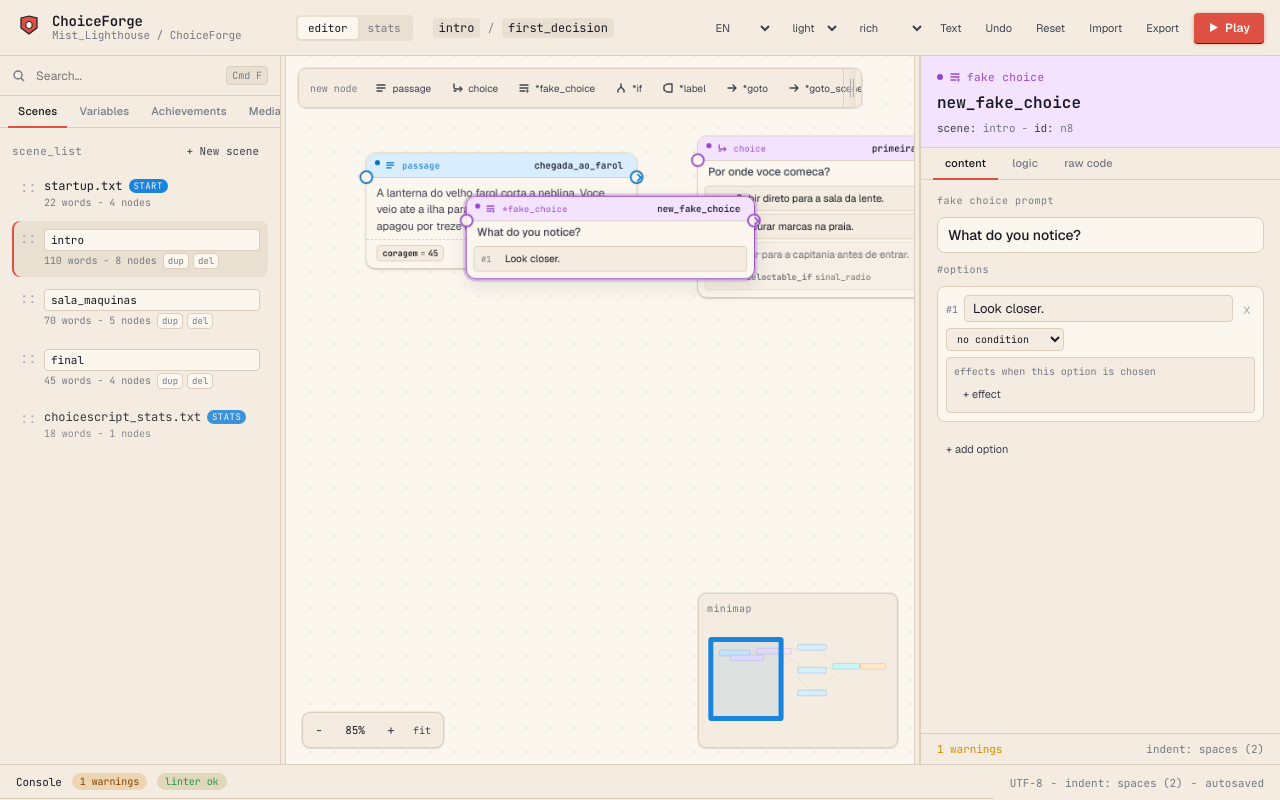
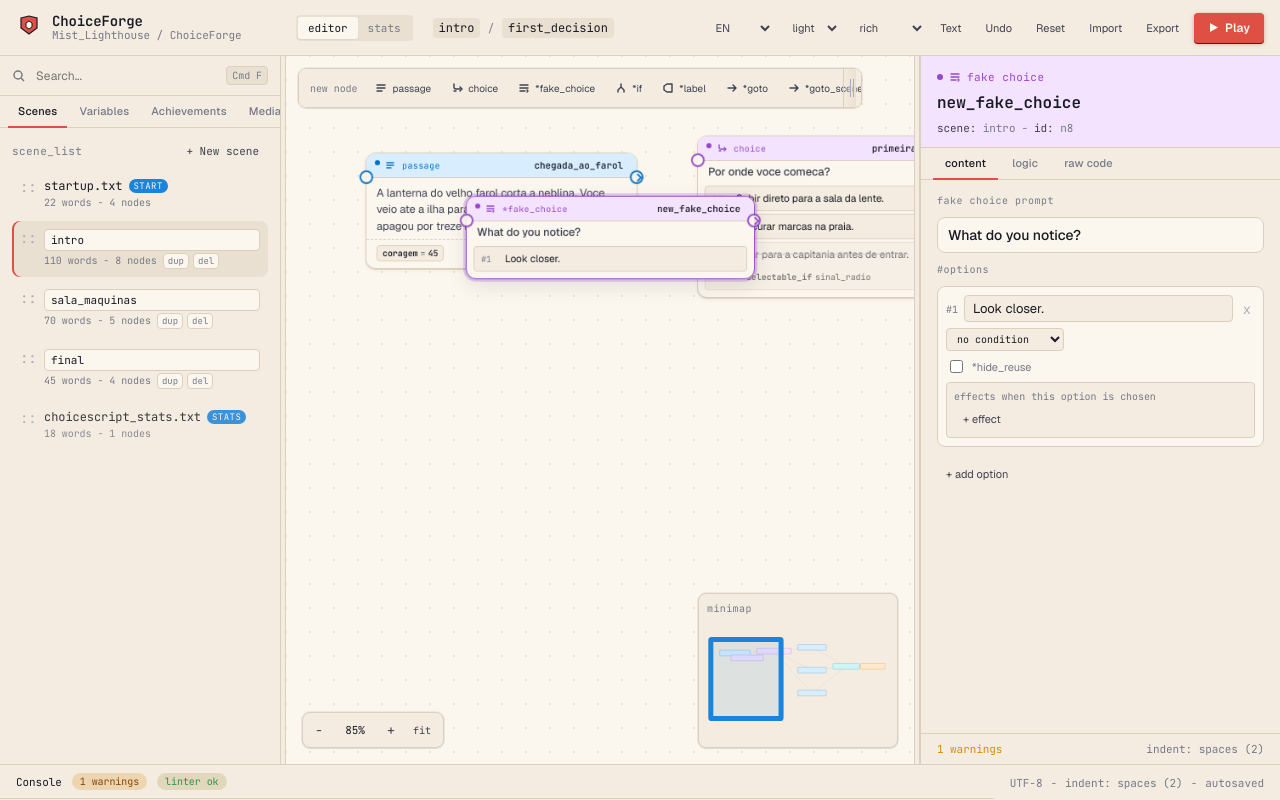
Before and after one commit to viniman27/ChoiceForge, a React (Vite) app: page / in a window 1280 px wide. Both pictures are taken after a click on the button "*fake_choice". Built offline with nearby package versions, Linux system fonts and the light colour scheme.

Commit message:
Expose hide reuse on choice options

```diff
--- a/src/components/RightPanel.tsx
+++ b/src/components/RightPanel.tsx
@@ -127,6 +127,10 @@ function ContentTab({
                 </select>
               </div>
               {option.cond && <ChoiceConditionBuilder node={node} option={option} optionIndex={index} project={project} onUpdateNode={onUpdateNode} />}
+              <label className="toggle-row">
+                <input type="checkbox" checked={Boolean(option.hideReuse)} onChange={(event) => updateOption(node, index, { hideReuse: event.target.checked }, onUpdateNode)} />
+                *hide_reuse
+              </label>
               <OptionSets node={node} option={option} optionIndex={index} project={project} onUpdateNode={onUpdateNode} />
             </li>
           ))}
@@ -159,6 +163,10 @@ function ContentTab({
                 </select>
               </div>
               {option.cond && <FakeChoiceConditionBuilder node={node} option={option} optionIndex={index} project={project} onUpdateNode={onUpdateNode} />}
+              <label className="toggle-row">
+                <input type="checkbox" checked={Boolean(option.hideReuse)} onChange={(event) => updateFakeOption(node, index, { hideReuse: event.target.checked }, onUpdateNode)} />
+                *hide_reuse
+              </label>
               <FakeOptionSets node={node} option={option} optionIndex={index} project={project} onUpdateNode={onUpdateNode} />
             </li>
           ))}
```
